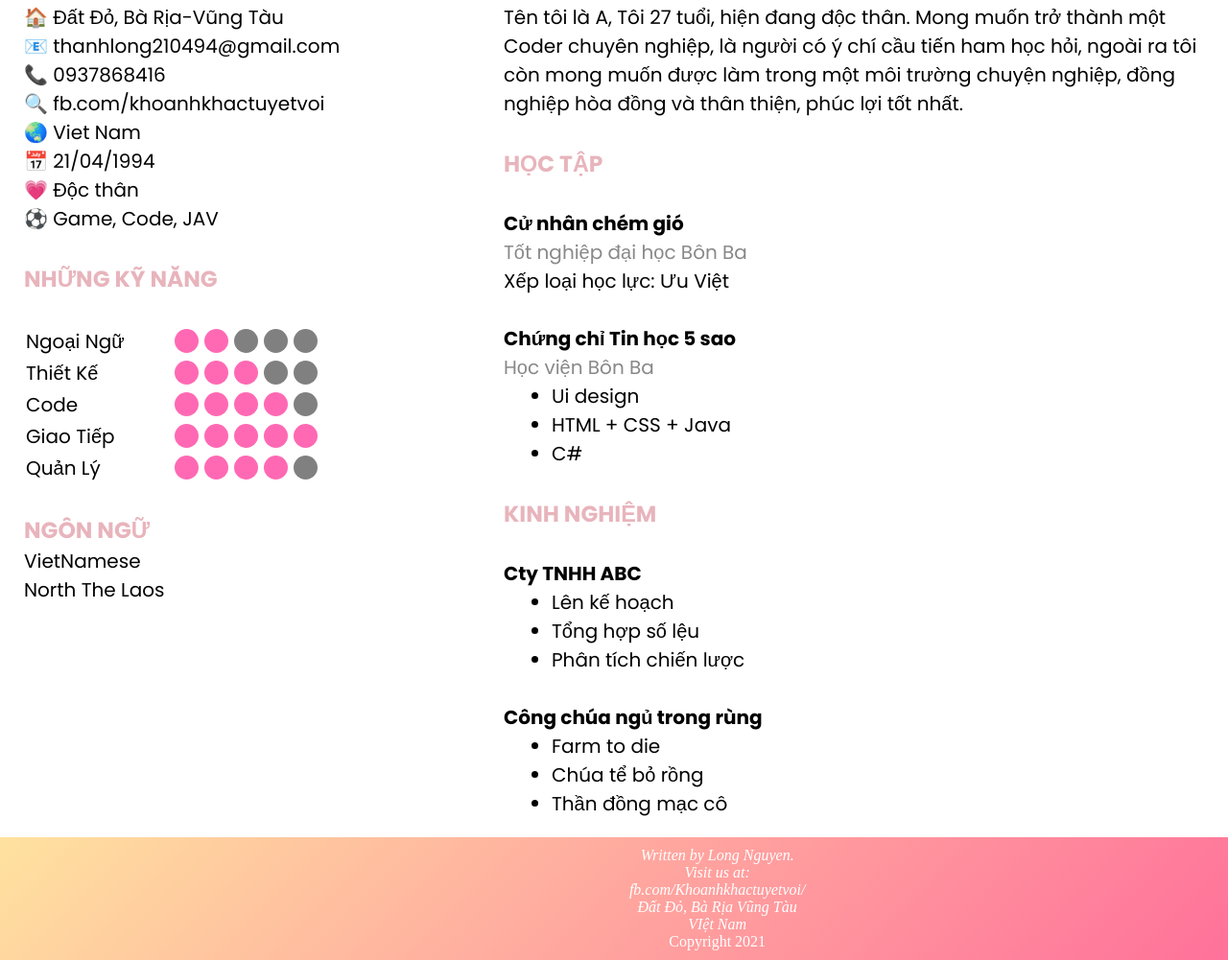
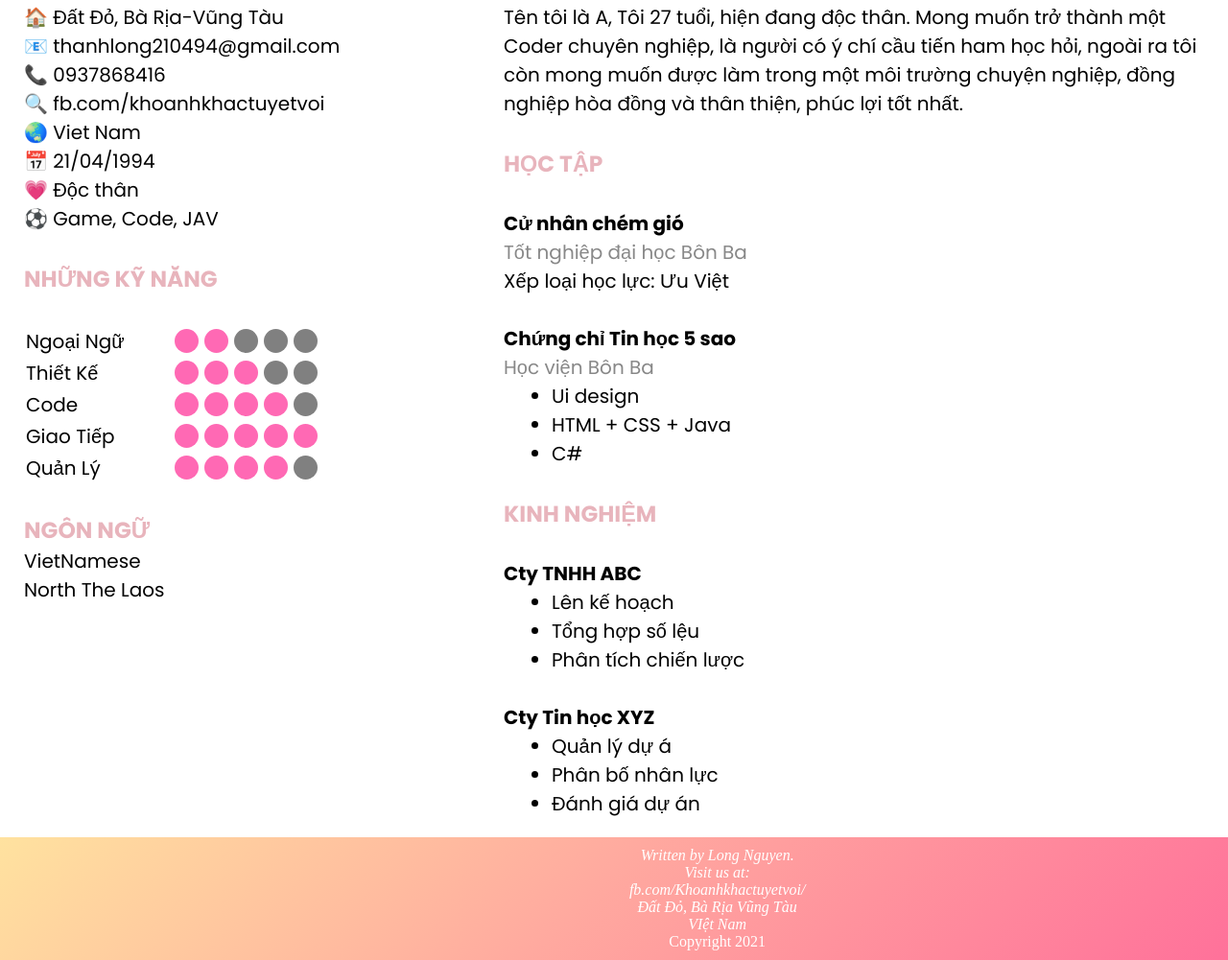
Before and after one commit to longnguyendev/my-cv, a plain HTML site: page index.html in a window 1280 px wide. Shown: the part 1046-2047 px from the top of the page at 96% size. Drawn offline with nearby package versions, Linux system fonts and the light colour scheme.

Commit message:
Update index.html

```diff
--- a/index.html
+++ b/index.html
@@ -165,11 +165,11 @@
                 <li>Tổng hợp số lệu</li>
                 <li>Phân tích chiến lược</li>
               </ul><br/>
-              <h4>Công chúa ngủ trong rùng</h4>
+              <h4>Cty Tin học XYZ</h4>
               <ul>
-                <li>Farm to die</li>
-                <li>Chúa tể bỏ rồng</li>
-                <li>Thần đồng mạc cô</li>
+                <li>Quản lý dự á</li>
+                <li>Phân bố nhân lực</li>
+                <li>Đánh giá dự án</li>
               </ul>
           </div>
         </div>
```
